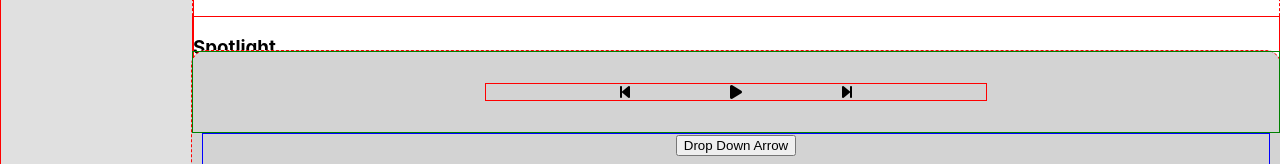
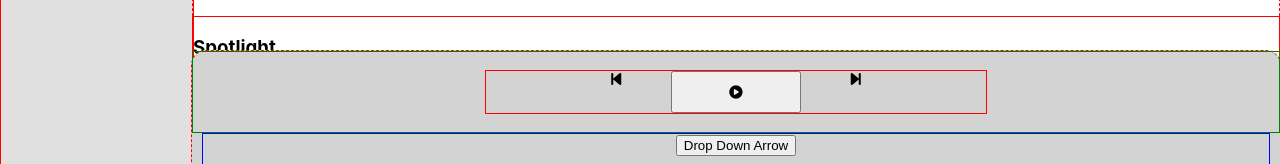
Before and after one commit to KevinKra/SoundStorm, a React (Create React App) app: page / in a window 1280 px wide. Shown: the part 631-795 px from the top of the page. Built offline with nearby package versions, Linux system fonts and the light colour scheme; no server answers.

Commit message:
Build basic AudioPlayer with play and pause functionality

```diff
--- a/src/containers/AudioPlayer/AudioPlayer.js
+++ b/src/containers/AudioPlayer/AudioPlayer.js
@@ -1,15 +1,57 @@
-import React from "react";
+import React, { Component, Fragment } from "react";
 import { connect } from "react-redux";
+import * as actions from "../../_redux/actions";
 import "./AudioPlayer.scss";
 
-const AudioPlayer = props => {
+class AudioPlayer extends Component {
+  constructor(props) {
+    super(props);
+    this.audio = React.createRef();
+  }
+
+  playSong = () => {
+    this.props.playSong(this.props.currentSong);
+    this.audio.current.play();
+  };
+
+  pauseSong = () => {
+    this.props.pauseSong(this.props.currentSong);
+    this.audio.current.pause();
+  };
+
+  render() {
+    const handlePlayIcon = this.props.currentSong.playing ? (
+      <button onClick={this.pauseSong}>
+        <i className="fas fa-pause-circle" />
+      </button>
+    ) : (
+      <button onClick={this.playSong}>
+        <i className="fas fa-play-circle" />
+      </button>
+    );
+
     return (
       <section className="AudioPlayer">
+        <h4>{this.props.currentSong.name}</h4>
+        <audio src={this.props.currentSong.audio} ref={this.audio} />
         <i className="fas fa-step-backward" />
-      <i className="fas fa-play" />
+        {handlePlayIcon}
         <i className="fas fa-step-forward" />
       </section>
     );
-};
+  }
+}
 
-export default connect(null)(AudioPlayer);
+const mapStateToProps = store => ({
+  currentSong: store.currentSong
+});
+
+const mapDispatchToProps = dispatch => ({
+  playSong: song => dispatch(actions.playSong(song)),
+  pauseSong: song => dispatch(actions.pauseSong(song))
+});
+
+export default connect(
+  mapStateToProps,
+  mapDispatchToProps
+)(AudioPlayer);
```
Lines whose indentation alone changed are shown as unchanged.
